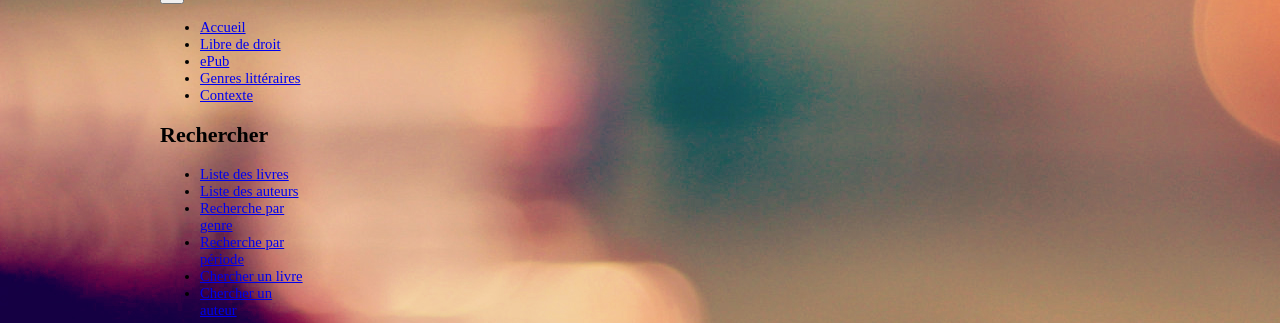
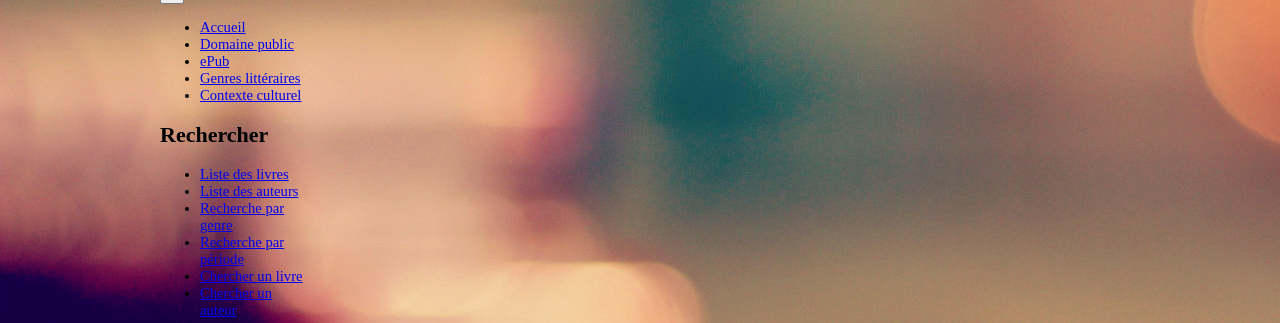
Before and after one commit to StephRamon/Livre-Ouvert, a PHP site: page /alivreouvert/index.php in a window 1280 px wide. Shown: the part 177-500 px from the top of the page. Run offline with PHP 8.4, Linux system fonts and the light colour scheme; some libraries are stand-ins or nearby versions.

Commit message:
Mise à jour Menu Circular
Liens ajoutés

```diff
--- a/a_livre_ouvert_code/includes/menu_circular.php
+++ b/a_livre_ouvert_code/includes/menu_circular.php
@@ -3,11 +3,11 @@
 				<button class="cn-button" id="cn-button">+</button>
 				<div class="cn-wrapper" id="cn-wrapper">
 				    <ul>
-				      <li><a href="#">Accueil</a></li>
-				      <li><a href="#">Libre de droit</a></li>
-				      <li><a href="#">ePub</a></li>
-				      <li><a href="#">Genres littéraires</a></li>
-				      <li><a href="#">Contexte</a></li>
+				      <li><a href="index.php">Accueil</a></li>
+				      <li><a href="libre.php">Domaine public</a></li>
+				      <li><a href="epub.php">ePub</a></li>
+				      <li><a href="genres.php">Genres littéraires</a></li>
+				      <li><a href="contexte.php">Contexte culturel</a></li>
 				     </ul>
 				</div>
 				<div id="cn-overlay" class="cn-overlay"></div>
```
